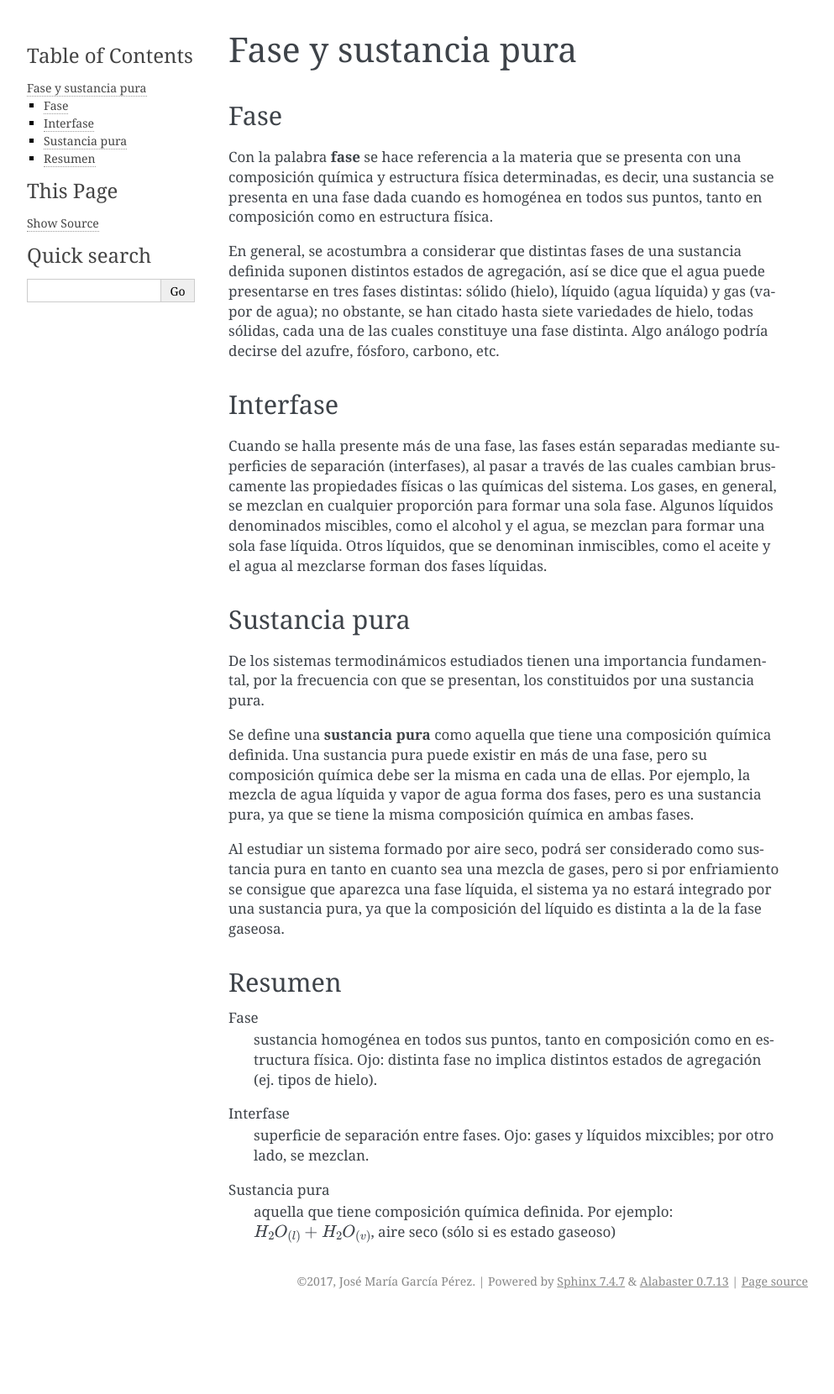
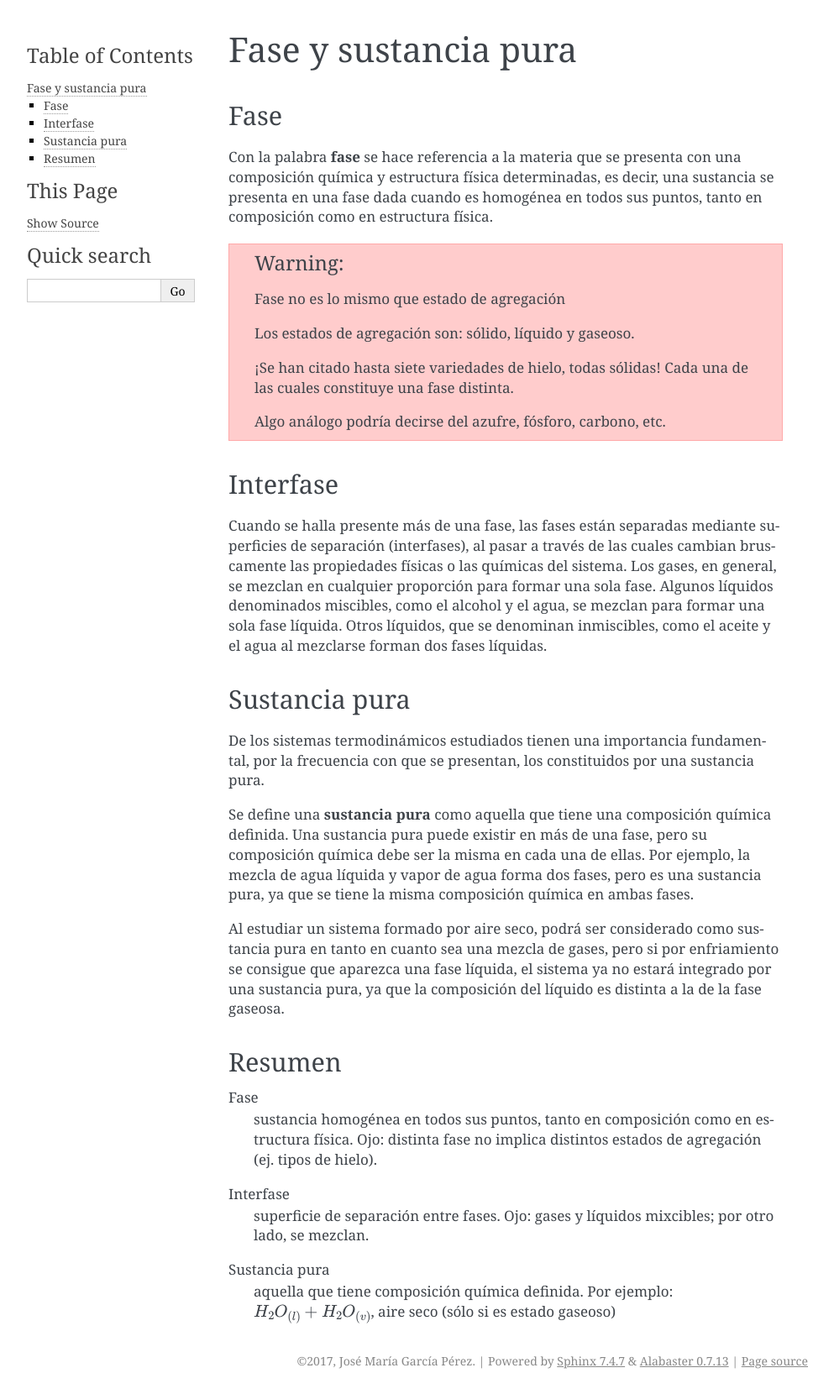
Before and after one commit to mantielero/termodinamica, a Sphinx documentation site: the page built from source/conceptos_fase.rst, in a window 1280 px wide. Shown: the whole page at 84% size, without its empty margins (148-1141 px from the left). Built offline with Sphinx 7.4.7, drawn with Linux system fonts in a browser that asks for light colours; pages that are not in the unit, such as notebooks, are missing from menus; before the commit the page ends 1565 px from its top, so only the background shows below that.

Commit message:
Update conceptos_fase.rst

```diff
--- a/source/conceptos_fase.rst
+++ b/source/conceptos_fase.rst
@@ -6,7 +6,15 @@ Fase
 
 Con la palabra **fase** se hace referencia a la materia que se presenta con una composición química y estructura física determinadas, es decir, una sustancia se presenta en una fase dada cuando es homogénea en todos sus puntos, tanto en composición como en estructura física.
 
-En general, se acostumbra a considerar que distintas fases de una sustancia definida suponen distintos estados de agregación, así se dice que el agua puede presentarse en tres fases distintas: sólido (hielo), líquido (agua líquida) y gas (vapor de agua); no obstante, se han citado hasta siete variedades de hielo, todas sólidas, cada una de las cuales constituye una fase distinta. Algo análogo podría decirse del azufre, fósforo, carbono, etc.
+.. warning::
+
+   Fase no es lo mismo que estado de agregación
+
+   Los estados de agregación son: sólido, líquido y gaseoso.
+
+   ¡Se han citado hasta siete variedades de hielo, todas sólidas! Cada una de las cuales constituye una fase distinta.
+
+   Algo análogo podría decirse del azufre, fósforo, carbono, etc.
 
 Interfase
 ---------
```
